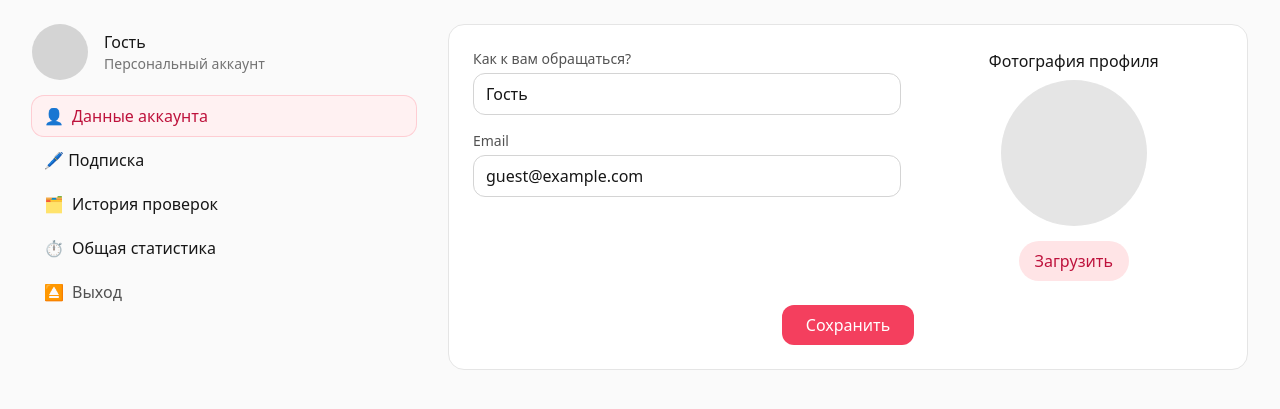
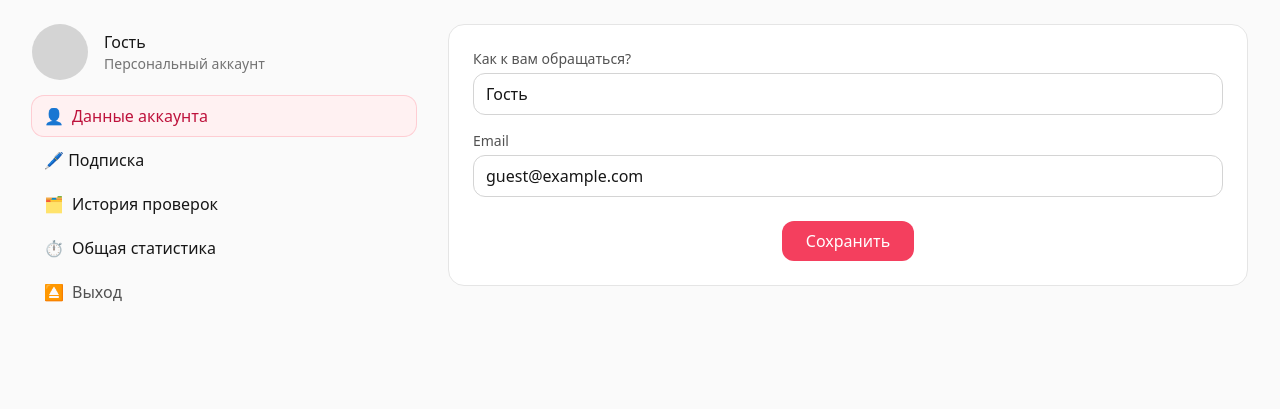
Before and after one commit to YrWaifu/Consultant, a FastAPI app: page /v2/account in a window 1280 px wide. Shown: the part 118-527 px from the top of the page. Run offline with FastAPI, Linux system fonts and the light colour scheme; style sheets or scripts are compiled from the project's sources; parts of the project's set-up code (start-up, migrations or seed data) failed here and were passed over; some libraries are stand-ins or nearby versions.

Commit message:
small fixes

```diff
--- a/backend/app/templates/components/header.html
+++ b/backend/app/templates/components/header.html
@@ -3,7 +3,7 @@
     <div class="container mx-auto px-8 lg:px-10">
         <div class="flex items-center justify-between gap-4 py-3">
             <!-- Лого -->
-            <a href="{{ url_for('web_v2_news') }}" class="flex items-center gap-2 shrink-0">
+            <a href="/" class="flex items-center gap-2 shrink-0">
                 <div class="h-10 w-10 rounded-full bg-rose-600 flex items-center justify-center text-white text-lg">📣
                 </div>
                 <span class="hidden sm:block font-semibold">ИИ модератор рекламы</span>
--- a/backend/app/templates/pages/account_profile_v2.html
+++ b/backend/app/templates/pages/account_profile_v2.html
@@ -13,39 +13,16 @@
     <div class="col-span-12 md:col-span-8">
         <form action="{{ url_for('web_v2_account_submit') }}" method="post" enctype="multipart/form-data"
             class="rounded-2xl border border-neutral-200 bg-white p-6">
-            <div class="grid grid-cols-12 gap-6">
-                <div class="col-span-12 md:col-span-7 space-y-4">
+            <div class="space-y-4">
                 <div>
                     <label class="block text-sm text-neutral-600 mb-1">Как к вам обращаться?</label>
                     <input name="last_name" value="{{ account['last_name'] }}"
                         class="w-full rounded-xl border-neutral-300 focus:border-rose-400 focus:ring-rose-300" />
                 </div>
-                    <!-- <div>
-                        <label class="block text-sm text-neutral-600 mb-1">Имя</label>
-                        <input name="first_name" value="{{ account['first_name'] }}"
-                            class="w-full rounded-xl border-neutral-300 focus:border-rose-400 focus:ring-rose-300" />
-                    </div> -->
                 <div>
                     <label class="block text-sm text-neutral-600 mb-1">Email</label>
                     <input type="email" name="email" value="{{ account['email'] }}"
                         class="w-full rounded-xl border-neutral-300 focus:border-rose-400 focus:ring-rose-300" />
-                    </div>
-                </div>
-
-                <div class="col-span-12 md:col-span-5">
-                    <div class="text-center mb-2 font-medium">Фотография профиля</div>
-                    <div class="flex flex-col items-center gap-4">
-                        <div class="w-36 h-36 rounded-full bg-neutral-200 overflow-hidden ring-1 ring-neutral-200">
-                            {% if account['avatar_url'] %}
-                            <img src="{{ account['avatar_url'] }}" alt="avatar" class="w-full h-full object-cover" />
-                            {% endif %}
-                        </div>
-                        <input id="avatar-input" type="file" name="avatar" accept="image/*" class="hidden">
-                        <label for="avatar-input" + class="inline-flex items-center justify-center px-4 py-2 rounded-full
-                    bg-rose-100 text-rose-700 hover:bg-rose-200 cursor-pointer">
-                            Загрузить
-                        </label>
-                    </div>
                 </div>
             </div>
 
--- a/docker-compose.yml
+++ b/docker-compose.yml
@@ -29,6 +29,7 @@ services:
   db:
     image: postgres:15
     environment:
+      POSTGRES_USER: postgres
       POSTGRES_PASSWORD: postgres
       POSTGRES_DB: adlaw
     ports:
```
Lines whose indentation alone changed are shown as unchanged.
